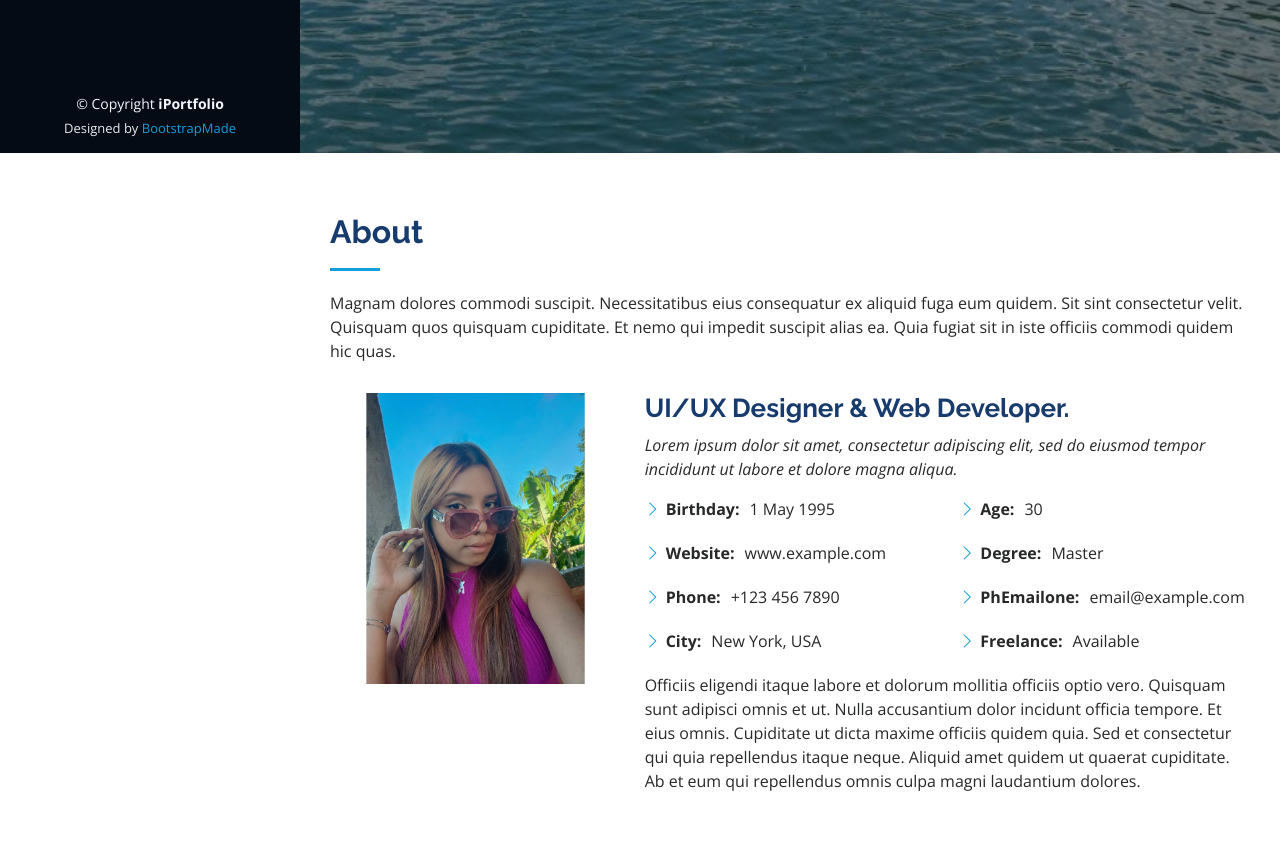
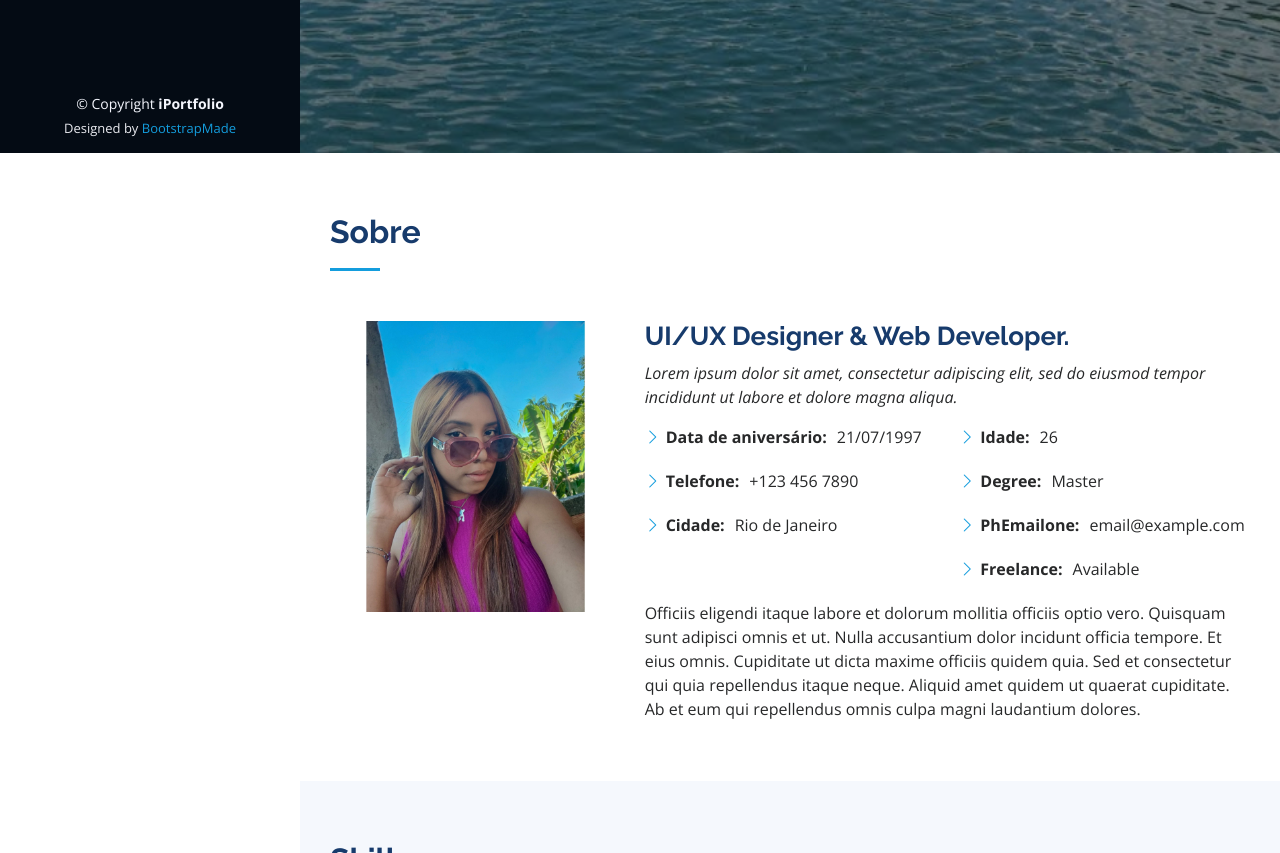
Before and after one commit to MayLimadev/portifolio, a plain HTML site: page index.html in a window 1280 px wide. Shown: the part 647-1500 px from the top of the page. Drawn offline with nearby package versions, Linux system fonts and the light colour scheme.

Commit message:
Atualização da sessão sobre

```diff
--- a/index.html
+++ b/index.html
@@ -84,8 +84,7 @@
       <div class="container">
 
         <div class="section-title">
-          <h2>About</h2>
-          <p>Magnam dolores commodi suscipit. Necessitatibus eius consequatur ex aliquid fuga eum quidem. Sit sint consectetur velit. Quisquam quos quisquam cupiditate. Et nemo qui impedit suscipit alias ea. Quia fugiat sit in iste officiis commodi quidem hic quas.</p>
+          <h2>Sobre</h2>
         </div>
 
         <div class="row">
@@ -101,15 +100,14 @@
             <div class="row">
               <div class="col-lg-6">
                 <ul>
-                  <li><i class="bi bi-chevron-right"></i> <strong>Birthday:</strong> <span>1 May 1995</span></li>
-                  <li><i class="bi bi-chevron-right"></i> <strong>Website:</strong> <span>www.example.com</span></li>
-                  <li><i class="bi bi-chevron-right"></i> <strong>Phone:</strong> <span>+123 456 7890</span></li>
-                  <li><i class="bi bi-chevron-right"></i> <strong>City:</strong> <span>New York, USA</span></li>
+                  <li><i class="bi bi-chevron-right"></i> <strong>Data de aniversário:</strong> <span>21/07/1997</span></li>
+                  <li><i class="bi bi-chevron-right"></i> <strong>Telefone:</strong> <span>+123 456 7890</span></li>
+                  <li><i class="bi bi-chevron-right"></i> <strong>Cidade:</strong> <span>Rio de Janeiro</span></li>
                 </ul>
               </div>
               <div class="col-lg-6">
                 <ul>
-                  <li><i class="bi bi-chevron-right"></i> <strong>Age:</strong> <span>30</span></li>
+                  <li><i class="bi bi-chevron-right"></i> <strong>Idade:</strong> <span>26</span></li>
                   <li><i class="bi bi-chevron-right"></i> <strong>Degree:</strong> <span>Master</span></li>
                   <li><i class="bi bi-chevron-right"></i> <strong>PhEmailone:</strong> <span>email@example.com</span></li>
                   <li><i class="bi bi-chevron-right"></i> <strong>Freelance:</strong> <span>Available</span></li>
```
